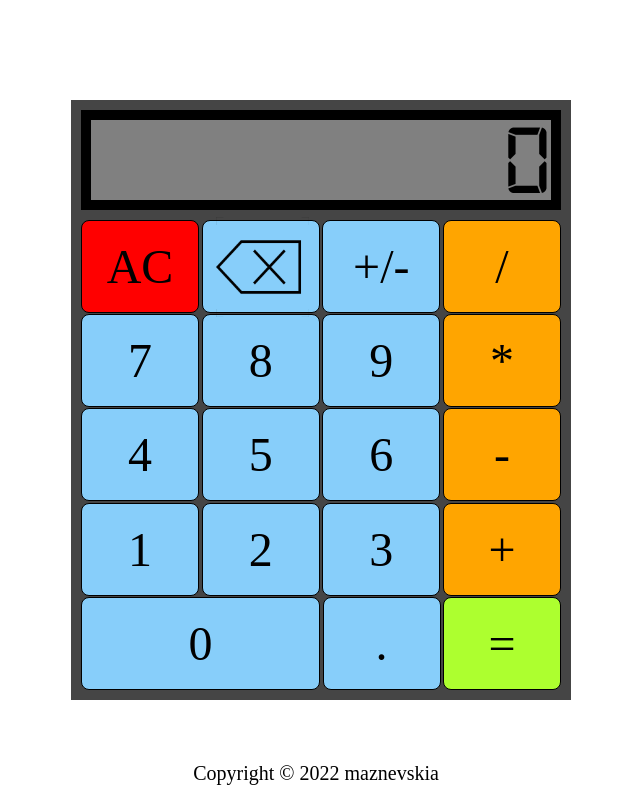
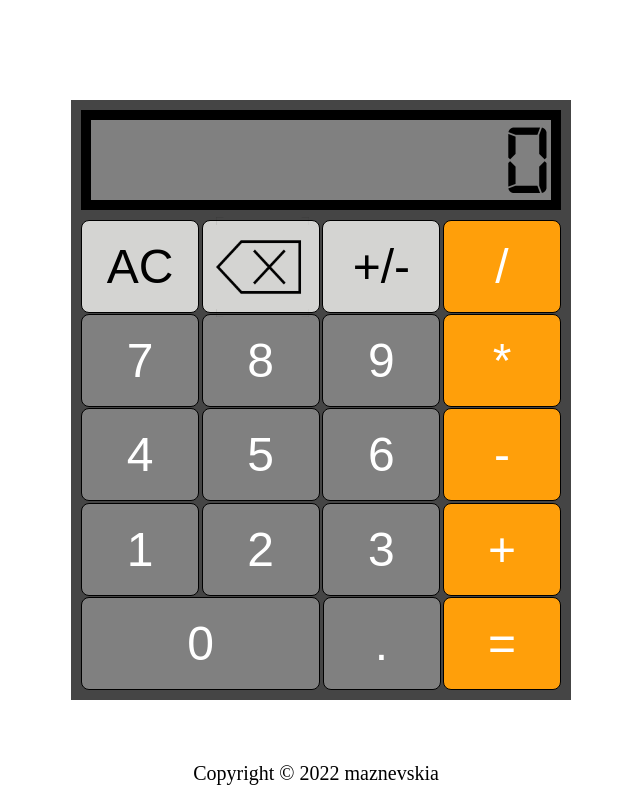
Before and after one commit to maznevskia/calculator, a plain HTML site: page index.html in a window 1280 px wide. Shown: the whole page, without its empty margins (319-959 px from the left). Drawn offline with Linux system fonts and the light colour scheme; some icons are missing.

Commit message:
Color and Font Changes

```diff
--- a/index.html
+++ b/index.html
@@ -5,6 +5,9 @@
     <meta http-equiv="X-UA-Compatible" content="IE=edge">
     <meta name="viewport" content="width=device-width, initial-scale=1.0">
     <link rel="stylesheet" href="style.css">
+    <link rel="preconnect" href="https://fonts.googleapis.com">
+    <link rel="preconnect" href="https://fonts.gstatic.com" crossorigin>
+    <link href="https://fonts.googleapis.com/css2?family=Lato&display=swap" rel="stylesheet">
     <script src="https://kit.fontawesome.com/4c536a6bd5.js" crossorigin="anonymous"></script>
     <script src="script.js"></script>
     <title>CALC YA LATER</title>
--- a/style.css
+++ b/style.css
@@ -42,12 +42,14 @@
 #number {
     font-size: 100px;
     font-family: "calculatorFont";
+    height: 80px;
 }
 
 #numpad {
     padding: 0 10px 10px;
     display: grid;
     grid-gap: 1px;
+    font-family: 'Lato';
 }
 
 .row {
@@ -63,7 +65,6 @@ button {
     border-radius: 8px;
     font-weight: 400;
     font-size: 3em;
-    font-family: 'Times New Roman';
 }
 
 button:hover {
@@ -74,14 +75,12 @@ button:hover {
     width: 239px;
 }
 
-.numbers,
-.extras { background-color: lightskyblue; }
+.numbers { background-color: #808080; color: white;}
+.extras,
+#clear { background-color: #d4d4d2; }
 
-.operators { background-color: orange; }
-
-#equal { background-color: greenyellow; }
-
-#clear { background-color: red; }
+.operators,
+#equal { background-color: #ff9f0a; color: white;}
 
 .footer {
     position: absolute;
```
Also changed, not shown: 1 other file.
